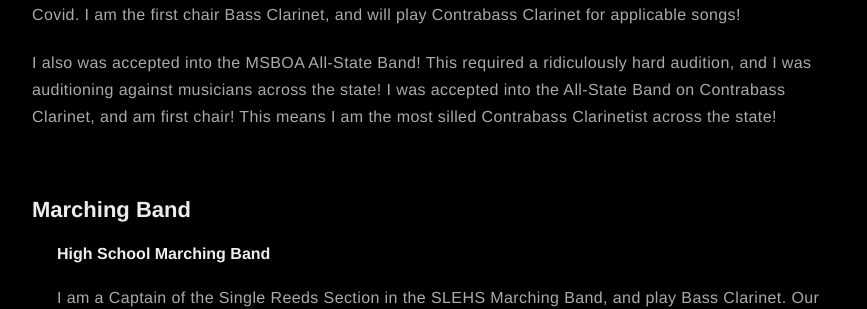
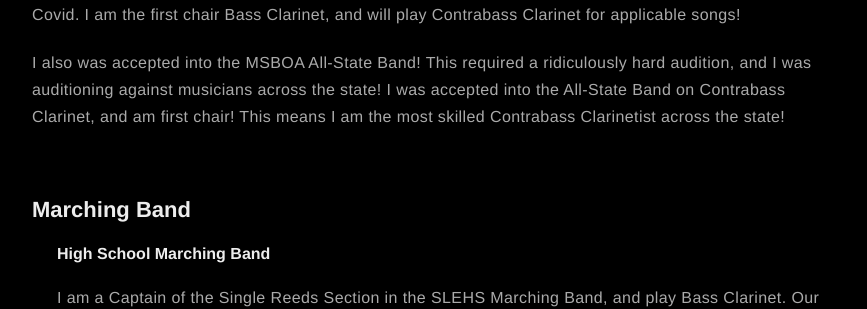
Before and after one commit to JDBurchHuzzah/jdburchhuzzah.github.io, a Jekyll site: the page built from about.md, in a window 1280 px wide and 900 px high, scrolled down 1047 px. Shown: the part 206-515 px from the top of the window, without its empty margins (203-1070 px from the left). Built offline with Jekyll 4.4.1, drawn with Linux system fonts in a browser that asks for light colours; nearby versions of some CDN libraries.

Commit message:
Update about.md

```diff
--- a/about.md
+++ b/about.md
@@ -26,7 +26,7 @@
 
 <h2>Honors Bands & All state</h2>
 <p>I will be participating in the MSBOA District 4 Honors Band for the second year that it's been back since Covid. I am the first chair Bass Clarinet, and will play Contrabass Clarinet for applicable songs!</p>
-<p>I also was accepted into the MSBOA All-State Band! This required a ridiculously hard audition, and I was auditioning against musicians across the state! I was accepted into the All-State Band on Contrabass Clarinet, and am first chair! This means I am the most silled Contrabass Clarinetist across the state!</p><br>
+<p>I also was accepted into the MSBOA All-State Band! This required a ridiculously hard audition, and I was auditioning against musicians across the state! I was accepted into the All-State Band on Contrabass Clarinet, and am first chair! This means I am the most skilled Contrabass Clarinetist across the state!</p><br>
 
 <h2>Marching Band</h2>
 <div style="margin-left: 25px;">
```
